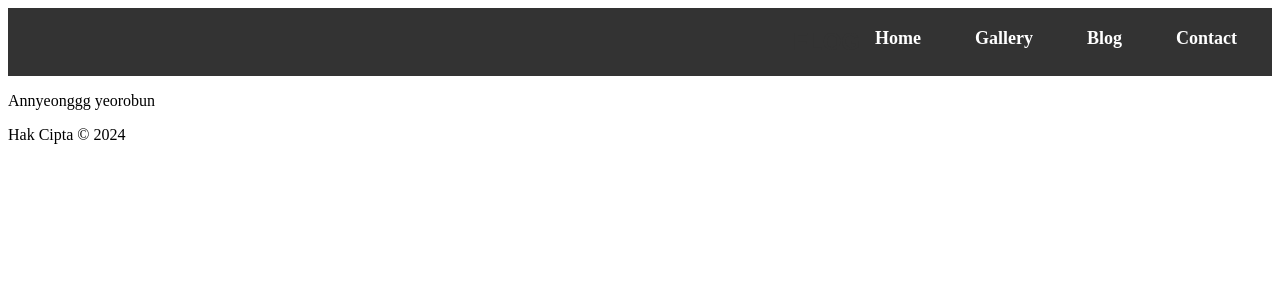
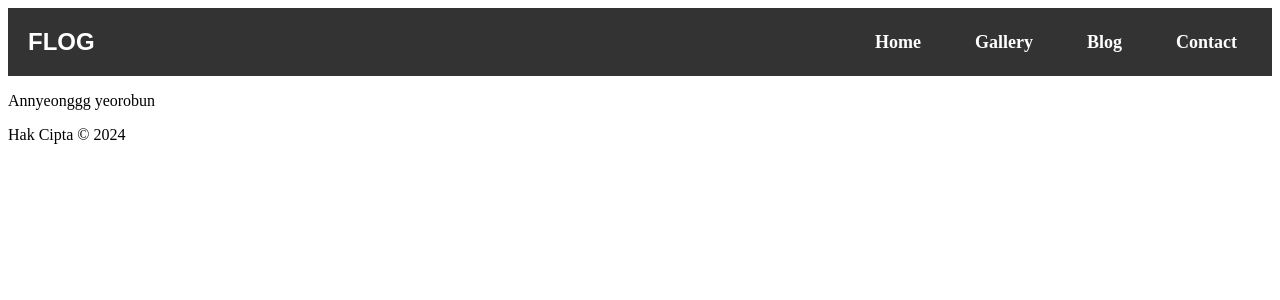
Before and after one commit to fiona0888/TIK2032-Project, a PHP site: page / in a window 1280 px wide. Shown: the top 300 px of the page. Run offline with PHP 8.4, Linux system fonts and the light colour scheme.

Commit message:
Update menu.css

```diff
--- a/menu.css
+++ b/menu.css
@@ -3,15 +3,17 @@ header {
     background-color: #333;
     padding: 20px;
     display: flex;
-    justify-content: flex-end; /* Untuk menyusun menu di sebelah kanan */
+    justify-content: space-between; /* Menyusun elemen di header secara seimbang */
+    align-items: center; /* Menyusun elemen secara vertikal tengah */
 }
 
 .logo-text {
-    font-family: Arial, sans-serif; /* Atur jenis font */
-    font-size: 24px; /* Atur ukuran font */
-    font-weight: bold; /* Atur ketebalan font */
-    color: #333; /* Atur warna font */
-    text-transform: uppercase; /* Atur teks menjadi huruf besar */
+    font-family: 'Arial', sans-serif; /* Mengatur jenis font */
+    font-size: 24px; /* Mengatur ukuran font */
+    font-weight: bold; /* Mengatur ketebalan font */
+    color: #fff; /* Mengatur warna font */
+    text-transform: uppercase; /* Mengatur teks menjadi huruf besar */
+    margin-right: 20px; /* Jarak antara logo dengan menu */
 }
 
 .menu-links {
```
